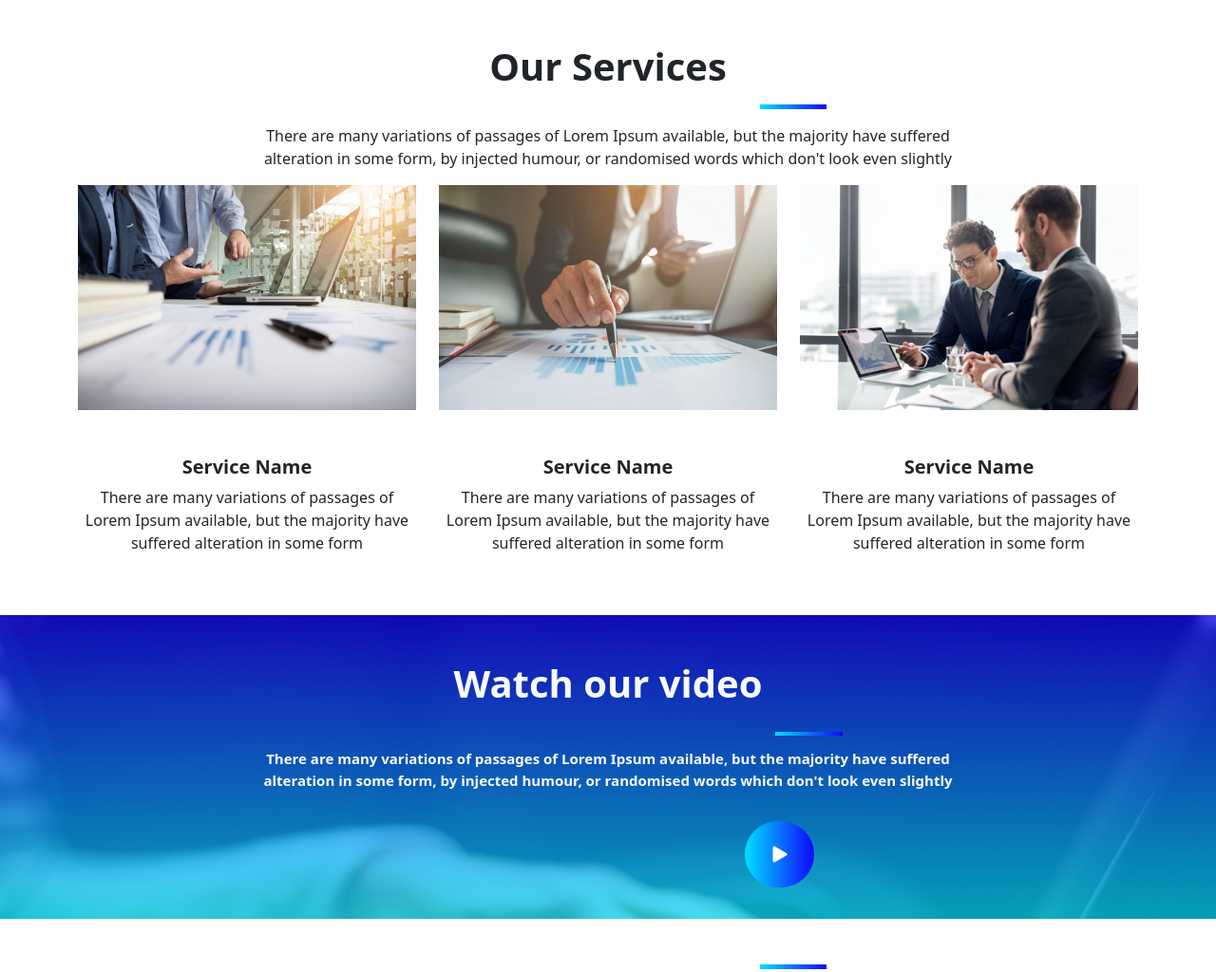
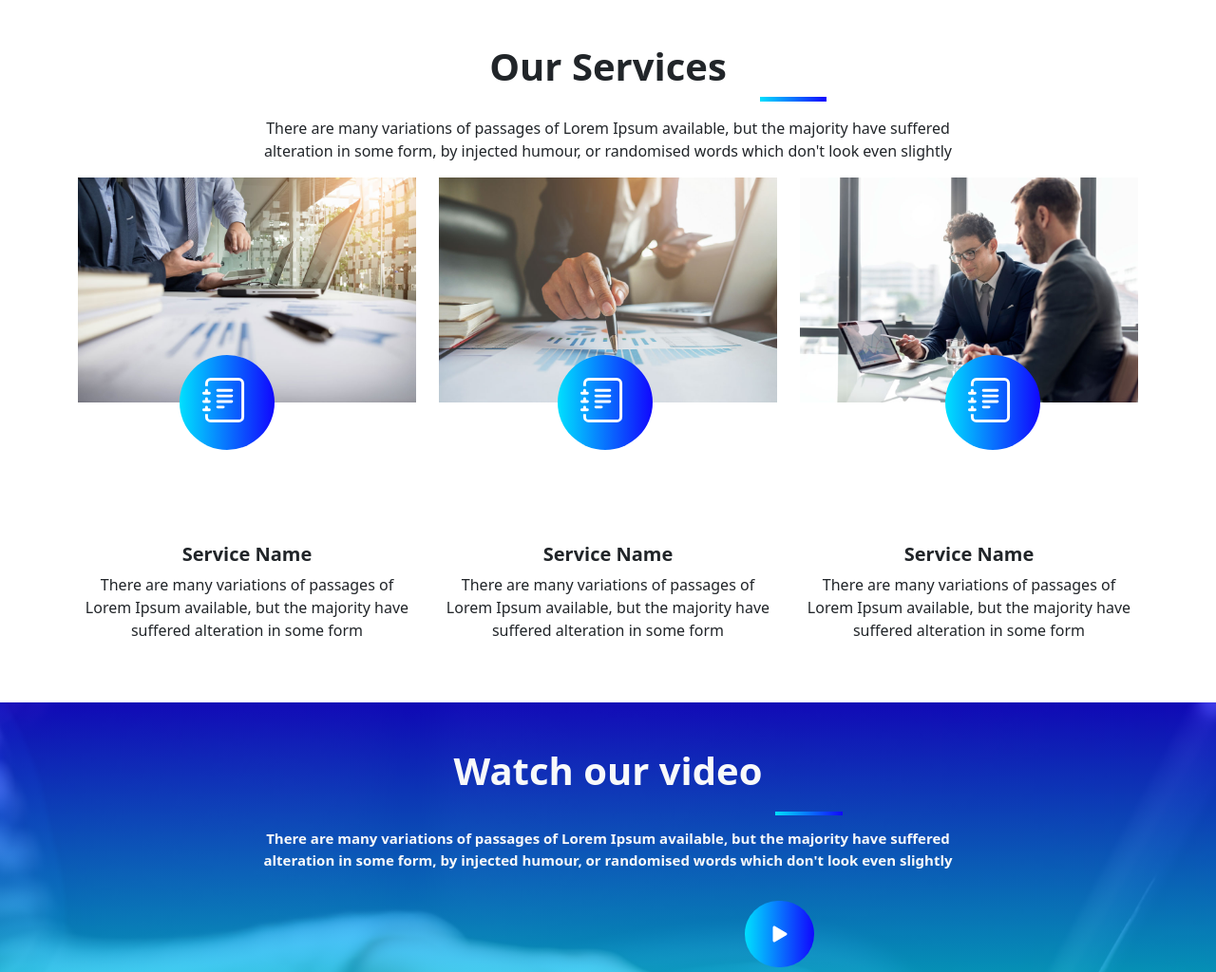
Before and after one commit to Midhlajrahman/Billo-Site, a plain HTML site: page index.html in a window 1280 px wide. Shown: the part 802-1826 px from the top of the page at 95% size. Drawn offline with nearby package versions, Linux system fonts and the light colour scheme.

Commit message:
4th commit

```diff
--- a/index.html
+++ b/index.html
@@ -71,8 +71,8 @@
     <section id="service">
 
         <h1 class="our-service text-center mt-5">Our Services</h1>
-        <hr class="line me-5">
-        </hr>
+        <div class="line me-5">
+        </div>
         <p class="text-center section-2-p mt-3">There are many variations of passages of Lorem Ipsum available, but the
             majority have suffered <br> alteration in some form, by injected humour, or randomised words which don't
             look even
@@ -81,6 +81,15 @@
             <div class="row">
                 <div class="col-lg-4 col-sm-12">
                     <img src="images/image_1.jpg" alt="" class="img-fluid">
+                    <div class="round-1 ">  <svg xmlns="http://www.w3.org/2000/svg" width="47" height="47" fill="currentColor"
+                        class="bi bi-journal-text round-icon ms-4 mt-4" viewBox="0 0 16 16">
+                        <path
+                            d="M5 10.5a.5.5 0 0 1 .5-.5h2a.5.5 0 0 1 0 1h-2a.5.5 0 0 1-.5-.5zm0-2a.5.5 0 0 1 .5-.5h5a.5.5 0 0 1 0 1h-5a.5.5 0 0 1-.5-.5zm0-2a.5.5 0 0 1 .5-.5h5a.5.5 0 0 1 0 1h-5a.5.5 0 0 1-.5-.5zm0-2a.5.5 0 0 1 .5-.5h5a.5.5 0 0 1 0 1h-5a.5.5 0 0 1-.5-.5z" />
+                        <path
+                            d="M3 0h10a2 2 0 0 1 2 2v12a2 2 0 0 1-2 2H3a2 2 0 0 1-2-2v-1h1v1a1 1 0 0 0 1 1h10a1 1 0 0 0 1-1V2a1 1 0 0 0-1-1H3a1 1 0 0 0-1 1v1H1V2a2 2 0 0 1 2-2z" />
+                        <path
+                            d="M1 5v-.5a.5.5 0 0 1 1 0V5h.5a.5.5 0 0 1 0 1h-2a.5.5 0 0 1 0-1H1zm0 3v-.5a.5.5 0 0 1 1 0V8h.5a.5.5 0 0 1 0 1h-2a.5.5 0 0 1 0-1H1zm0 3v-.5a.5.5 0 0 1 1 0v.5h.5a.5.5 0 0 1 0 1h-2a.5.5 0 0 1 0-1H1z" />
+                    </svg></div>
                     <h1 class="text-center first-h1 mt-5">Service Name</h1>
                     <p class="text-center">There are many variations of passages of Lorem Ipsum available, but the
                         majority have
@@ -88,6 +97,15 @@
                 </div>
                 <div class="col-lg-4 col-sm-12">
                     <img src="images/image_2.jpg" alt="" class="img-fluid">
+                    <div class="round-2 "> <svg xmlns="http://www.w3.org/2000/svg" width="47" height="47" fill="currentColor"
+                        class="bi bi-journal-text round-icon ms-4 mt-4" viewBox="0 0 16 16">
+                        <path
+                            d="M5 10.5a.5.5 0 0 1 .5-.5h2a.5.5 0 0 1 0 1h-2a.5.5 0 0 1-.5-.5zm0-2a.5.5 0 0 1 .5-.5h5a.5.5 0 0 1 0 1h-5a.5.5 0 0 1-.5-.5zm0-2a.5.5 0 0 1 .5-.5h5a.5.5 0 0 1 0 1h-5a.5.5 0 0 1-.5-.5zm0-2a.5.5 0 0 1 .5-.5h5a.5.5 0 0 1 0 1h-5a.5.5 0 0 1-.5-.5z" />
+                        <path
+                            d="M3 0h10a2 2 0 0 1 2 2v12a2 2 0 0 1-2 2H3a2 2 0 0 1-2-2v-1h1v1a1 1 0 0 0 1 1h10a1 1 0 0 0 1-1V2a1 1 0 0 0-1-1H3a1 1 0 0 0-1 1v1H1V2a2 2 0 0 1 2-2z" />
+                        <path
+                            d="M1 5v-.5a.5.5 0 0 1 1 0V5h.5a.5.5 0 0 1 0 1h-2a.5.5 0 0 1 0-1H1zm0 3v-.5a.5.5 0 0 1 1 0V8h.5a.5.5 0 0 1 0 1h-2a.5.5 0 0 1 0-1H1zm0 3v-.5a.5.5 0 0 1 1 0v.5h.5a.5.5 0 0 1 0 1h-2a.5.5 0 0 1 0-1H1z" />
+                    </svg></div>
                     <h1 class="text-center first-h1 mt-5">Service Name</h1>
                     <p class="text-center">There are many variations of passages of Lorem Ipsum available, but the
                         majority have
@@ -95,6 +113,15 @@
                 </div>
                 <div class="col-lg-4 col-sm-12">
                     <img src="images/image_3.jpg" alt="" class="img-fluid">
+                    <div class="round-3">  <svg xmlns="http://www.w3.org/2000/svg" width="47" height="47" fill="currentColor"
+                        class="bi bi-journal-text round-icon ms-4 mt-4" viewBox="0 0 16 16">
+                        <path
+                            d="M5 10.5a.5.5 0 0 1 .5-.5h2a.5.5 0 0 1 0 1h-2a.5.5 0 0 1-.5-.5zm0-2a.5.5 0 0 1 .5-.5h5a.5.5 0 0 1 0 1h-5a.5.5 0 0 1-.5-.5zm0-2a.5.5 0 0 1 .5-.5h5a.5.5 0 0 1 0 1h-5a.5.5 0 0 1-.5-.5zm0-2a.5.5 0 0 1 .5-.5h5a.5.5 0 0 1 0 1h-5a.5.5 0 0 1-.5-.5z" />
+                        <path
+                            d="M3 0h10a2 2 0 0 1 2 2v12a2 2 0 0 1-2 2H3a2 2 0 0 1-2-2v-1h1v1a1 1 0 0 0 1 1h10a1 1 0 0 0 1-1V2a1 1 0 0 0-1-1H3a1 1 0 0 0-1 1v1H1V2a2 2 0 0 1 2-2z" />
+                        <path
+                            d="M1 5v-.5a.5.5 0 0 1 1 0V5h.5a.5.5 0 0 1 0 1h-2a.5.5 0 0 1 0-1H1zm0 3v-.5a.5.5 0 0 1 1 0V8h.5a.5.5 0 0 1 0 1h-2a.5.5 0 0 1 0-1H1zm0 3v-.5a.5.5 0 0 1 1 0v.5h.5a.5.5 0 0 1 0 1h-2a.5.5 0 0 1 0-1H1z" />
+                    </svg></div>
                     <h1 class="text-center first-h1 mt-5">Service Name</h1>
                     <p class="text-center">There are many variations of passages of Lorem Ipsum available, but the
                         majority have
@@ -108,8 +135,8 @@
         <div class="sec-bg ">
             <div class="secoverlay ">
                 <h1 class="sec-txt text-light text-center mt-5 pt-5">Watch our video</h1>
-                <hr class="p-line ">
-                </hr>
+                <div class="p-line ">
+                </div>
                 <p class="sec-subtxt mt-4 text-center text-light">There are many variations of passages of Lorem Ipsum
                     available, but
                     the majority have
@@ -126,8 +153,8 @@
     </section>
     <!-- section-4 design -->
     <section id="features">
-        <hr class="line mt-5">
-        </hr>
+        <div class="line mt-5">
+        </div>
         <p class="text-center third-subtxt mt-5">There are many variations of passages of Lorem Ipsum available, but the
             majority
             have suffered <br>
@@ -270,8 +297,8 @@
     <!-- section-7 Design -->
     <section class="txt">
         <h1 class="text-center mt-5">Our Testimonials</h1>
-        <hr class="line mt-3">
-        </hr>
+        <div class="line mt-3">
+        </div>
         <p class="text-center mt-3">There are many variations of passages of Lorem Ipsum available, but the majority
             have
             suffered <br>
@@ -364,8 +391,8 @@
     <section>
         <div class=" txt" n id="blog">
             <h1 class="text-center mt-5 position-relative">Our Blog Posts</h1>
-            <hr class="line position-absolute top-0 start-50 translate-middle">
-        </hr>
+            <div class="line position-absolute top-0 start-50 translate-middle">
+            </div>
             <p class="text-center">There are many variations of passages of Lorem Ipsum available, but the majority have
                 suffered <br>
                 alteration in some form, by injected humour, or randomised words which don't look even slightly</p>
@@ -400,8 +427,8 @@
         <div class="fourth-bg">
             <div class="third-overlay txt ">
                 <h1 class="text-light  text-center">Get in touch</h1>
-                <hr class="line mt-3">
-                </hr>
+                <div class="line mt-3">
+                </div>
                 <p class="text-center text-light mt-3">There are many variations of passages of Lorem Ipsum available,
                     but the
                     majority have suffered <br>
--- a/style.css
+++ b/style.css
@@ -325,6 +325,41 @@ textarea {
     height: 4px !important;
     width: 71px !important;
      }
+     .round-1{
+        height: 100px;
+        width: 100px;
+        background: linear-gradient(to right, #00e0fe, #1107fe) !important;
+        border-radius: 50%;
+       margin-left: 30% !important;
+       z-index: 1;
+       position: relative;
+       bottom: 10%;
+     }
+     .round-2{
+        height: 100px;
+        width: 100px;
+        background: linear-gradient(to right, #00e0fe, #1107fe) !important;
+        border-radius: 50%;
+       margin-left: 35% !important;
+       z-index: 1;
+       position: relative;
+       bottom: 10%;
+     }
+     .round-3{
+        height: 100px;
+        width: 100px;
+        background: linear-gradient(to right, #00e0fe, #1107fe) !important;
+        border-radius: 50%;
+       margin-left: 43% !important;
+       z-index: 1;
+       position: relative;
+       bottom: 10%;
+     }
+     .round-icon{
+        color: white;
+        margin-right: 5% !important;
+
+     }
 
 
 @media(max-width:991px) {
@@ -371,7 +406,7 @@ textarea {
 
     .card {
         height: 20rem;
-        width: 20rem;
+        width: 19rem;
     }
 
     .sec-txt {
@@ -393,7 +428,7 @@ textarea {
     }
     .line{
         position: relative;
-        left: 10rem;
+        left: 9rem;
         height: 3px !important;
         width: 64px !important;
     }
@@ -435,11 +470,35 @@ textarea {
         left: 3px;
       }
       .msg-btn{
-        left: 12vh !important;
+        left: 14vh !important;
         margin-top: 8px !important;
       }
      .icon{
         margin-left: 18vh;
      }
-
-}
+     .round-icon{
+        height: 33px;
+        width: 32px;
+    }
+    .round-1{
+        height: 80px;
+    width: 80px;
+    margin-left: 37% !important;
+    position: relative;
+    bottom: 10%;
+    }
+    .round-2{
+        height: 80px;
+    width: 80px;
+    margin-left: 37% !important;
+    position: relative;
+    bottom: 10%;
+    }
+    .round-3{
+        height: 80px;
+    width: 80px;
+    margin-left: 37% !important;
+    position: relative;
+    bottom: 10%;
+    }
+     }
```
